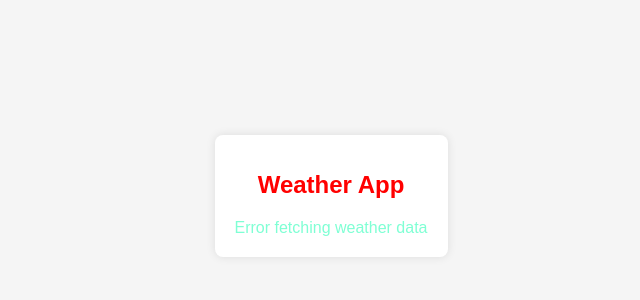
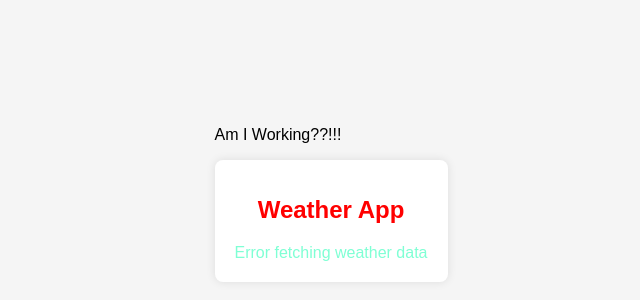
Before and after one commit to Kevindrake/Widgety, a website: page Widgety/Main.html in a window 1280 px wide. Shown: the part 204-504 px from the top of the page, without its empty margins (309-949 px from the left). Drawn offline with Linux system fonts and the light colour scheme; no server answers.

Commit message:
View Test
Added a paragraph to test what part of code is wokking

```diff
--- a/Widgety/Main.html
+++ b/Widgety/Main.html
@@ -8,6 +8,10 @@
 </head>
 <body>
     <main>
+
+        <p>Am I Working??!!!</p>
+
+
         <div id="weather-app">
 
             <h1>Weather App</h1>
```
